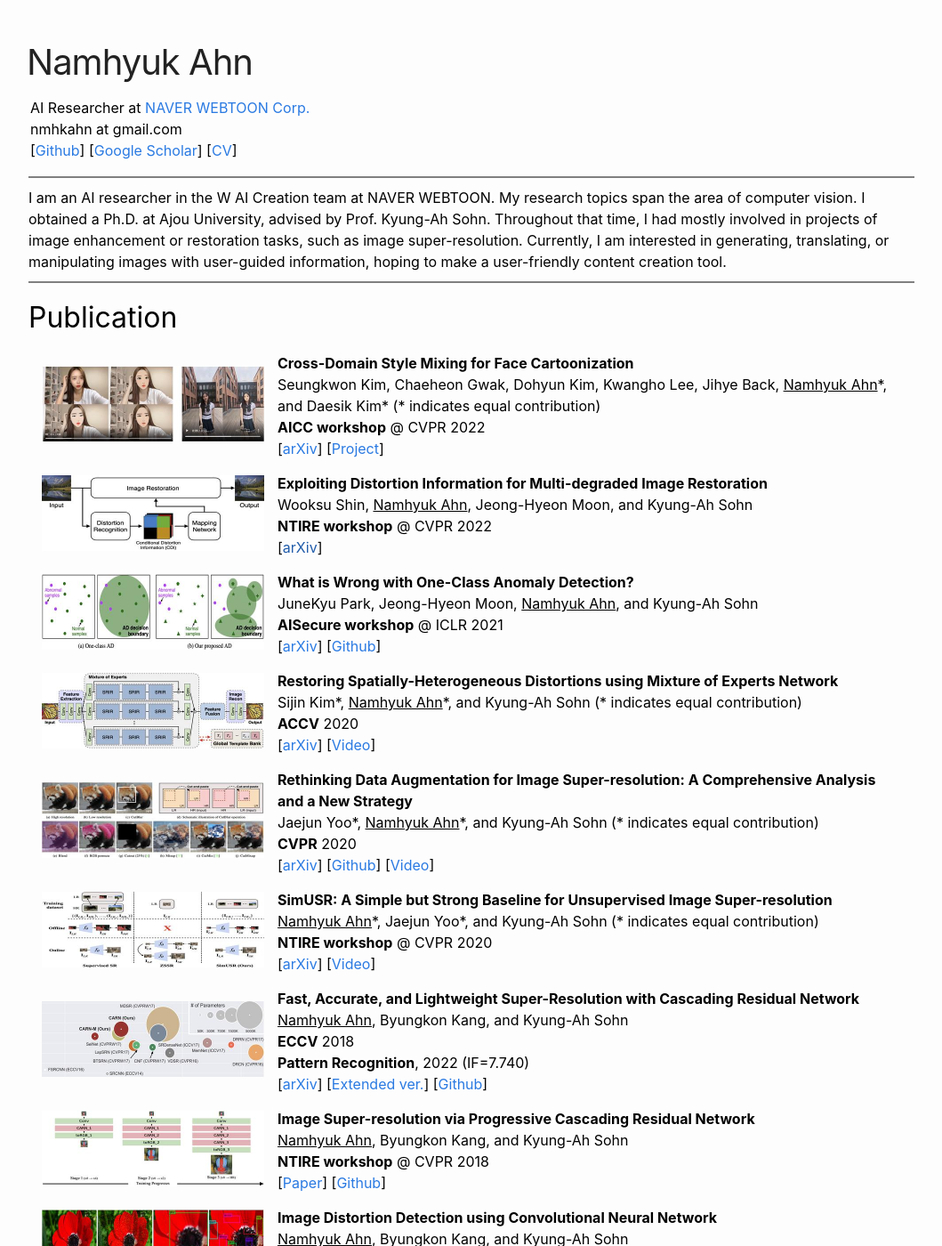
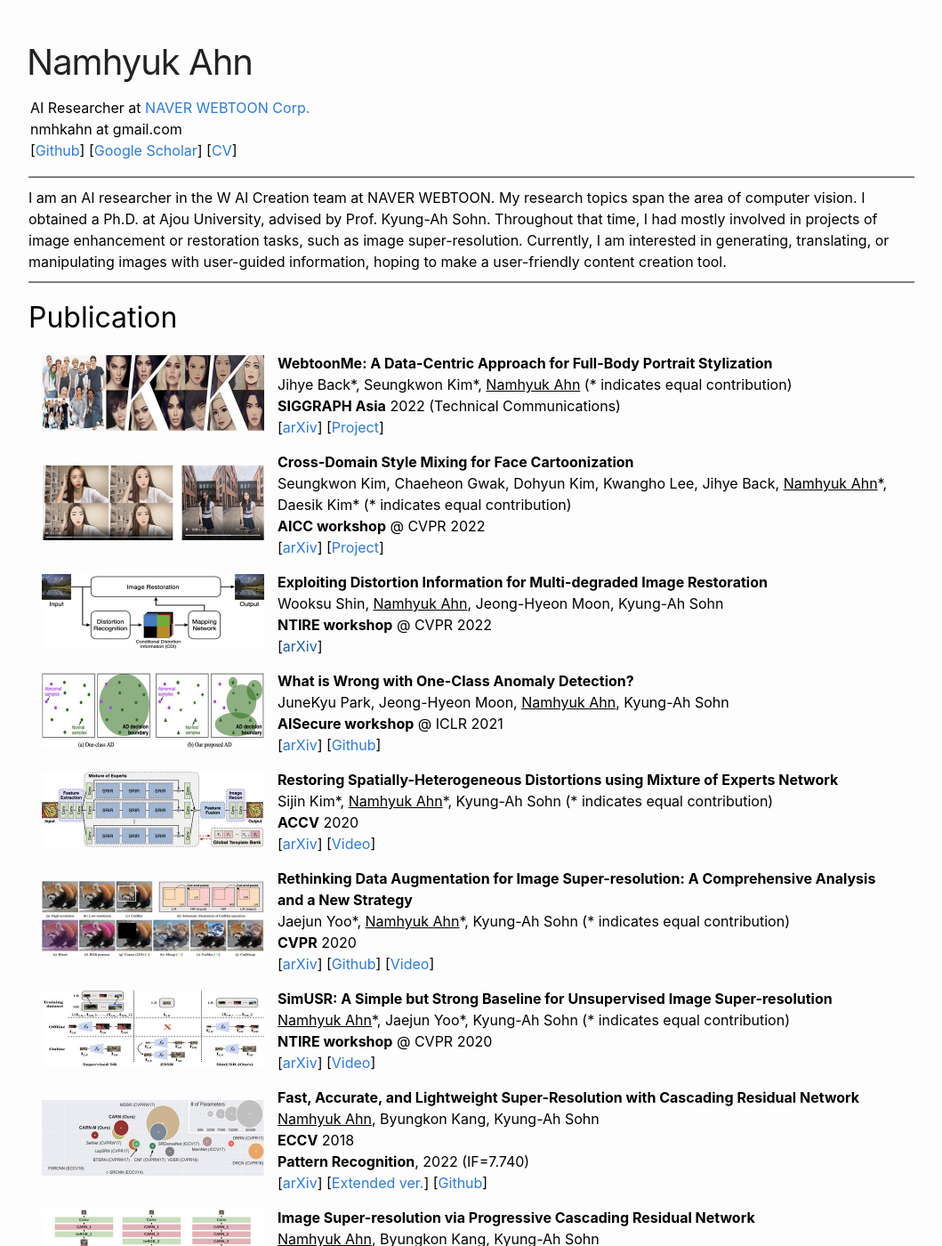
Before and after one commit to nmhkahn/nmhkahn.github.io, a Jekyll site: the page index.html, which Jekyll copies as it is, in a window 1280 px wide and 1400 px high. Shown: the whole window at 89% size, without its empty margins (110-1169 px from the left). Built offline with Jekyll 4.4.1, drawn with Linux system fonts in a browser that asks for light colours; some of the changed text lies outside the part shown.

Commit message:
Update CV

```diff
--- a/index.html
+++ b/index.html
@@ -49,11 +49,24 @@
     <table cellspacing="15"><tbody>
         <tr>
             <td width="25%" align=left>
+                <img width="250" height="85" src="./assets/paper/sa-tc22.jpg" border="0">
+            </td>
+            <td>
+                <b>WebtoonMe: A Data-Centric Approach for Full-Body Portrait Stylization</b><br>
+                Jihye Back*, Seungkwon Kim*, <u>Namhyuk Ahn</u> (* indicates equal contribution)<br>
+                <b>SIGGRAPH Asia</b> 2022 (Technical Communications)<br>
+                [<a href="https://arxiv.org/abs/2210.10335">arXiv</a>]
+                [<a href="https://github.com/webtoon/WebtoonMe">Project</a>]
+            </td>
+        </tr>
+
+        <tr>
+            <td width="25%" align=left>
                 <img width="250" height="85" src="./assets/paper/cvprw22b.jpg" border="0">
             </td>
             <td>
                 <b>Cross-Domain Style Mixing for Face Cartoonization</b><br>
-                Seungkwon Kim, Chaeheon Gwak, Dohyun Kim, Kwangho Lee, Jihye Back, <u>Namhyuk Ahn</u>*, and Daesik Kim* (* indicates equal contribution)<br>
+                Seungkwon Kim, Chaeheon Gwak, Dohyun Kim, Kwangho Lee, Jihye Back, <u>Namhyuk Ahn</u>*, Daesik Kim* (* indicates equal contribution)<br>
                 <b>AICC workshop</b> @ CVPR 2022<br>
                 [<a href="https://arxiv.org/abs/2205.12450">arXiv</a>]
                 [<a href="https://github.com/webtoon/WebtoonMe">Project</a>]
@@ -66,7 +79,7 @@
             </td>
             <td>
                 <b>Exploiting Distortion Information for Multi-degraded Image Restoration</b><br>
-                Wooksu Shin, <u>Namhyuk Ahn</u>, Jeong-Hyeon Moon, and Kyung-Ah Sohn<br>
+                Wooksu Shin, <u>Namhyuk Ahn</u>, Jeong-Hyeon Moon, Kyung-Ah Sohn<br>
                 <b>NTIRE workshop</b> @ CVPR 2022<br>
                 [<a href="">arXiv</a>]
             </td>
@@ -78,7 +91,7 @@
             </td>
             <td>
                 <b>What is Wrong with One-Class Anomaly Detection?</b><br>
-                JuneKyu Park, Jeong-Hyeon Moon, <u>Namhyuk Ahn</u>, and Kyung-Ah Sohn<br>
+                JuneKyu Park, Jeong-Hyeon Moon, <u>Namhyuk Ahn</u>, Kyung-Ah Sohn<br>
                 <b>AISecure workshop</b> @ ICLR 2021<br>
                 [<a href="https://arxiv.org/abs/2104.09793">arXiv</a>]
                 [<a href="https://github.com/JuneKyu/CLAD">Github</a>]
@@ -91,7 +104,7 @@
             </td>
             <td>
                 <b>Restoring Spatially-Heterogeneous Distortions using Mixture of Experts Network</b><br>
-                Sijin Kim*, <u>Namhyuk Ahn</u>*, and Kyung-Ah Sohn (* indicates equal contribution)<br>
+                Sijin Kim*, <u>Namhyuk Ahn</u>*, Kyung-Ah Sohn (* indicates equal contribution)<br>
                 <b>ACCV</b> 2020<br>
                 [<a href="http://arxiv.org/abs/2009.14563">arXiv</a>]
                 [<a href="https://youtu.be/BkcV3T2Tnvs">Video</a>]
@@ -104,7 +117,7 @@
             </td>
             <td>
                 <b>Rethinking Data Augmentation for Image Super-resolution: A Comprehensive Analysis and a New Strategy</b><br>
-                Jaejun Yoo*, <u>Namhyuk Ahn</u>*, and Kyung-Ah Sohn (* indicates equal contribution)<br>
+                Jaejun Yoo*, <u>Namhyuk Ahn</u>*, Kyung-Ah Sohn (* indicates equal contribution)<br>
                 <b>CVPR</b> 2020<br>
                 [<a href="https://arxiv.org/abs/2004.00448">arXiv</a>]
                 [<a href="https://github.com/clovaai/cutblur">Github</a>]
@@ -118,7 +131,7 @@
             </td>
             <td>
                 <b>SimUSR: A Simple but Strong Baseline for Unsupervised Image Super-resolution</b><br>
-                <u>Namhyuk Ahn</u>*, Jaejun Yoo*, and Kyung-Ah Sohn (* indicates equal contribution)<br>
+                <u>Namhyuk Ahn</u>*, Jaejun Yoo*, Kyung-Ah Sohn (* indicates equal contribution)<br>
                 <b>NTIRE workshop</b> @ CVPR 2020<br>
                 [<a href="https://arxiv.org/abs/2004.11020">arXiv</a>]
                 [<a href="https://youtu.be/WpiUdvn2-WQ">Video</a>]
@@ -131,7 +144,7 @@
             </td>
             <td>
                 <b>Fast, Accurate, and Lightweight Super-Resolution with Cascading Residual Network</b><br>
-                <u>Namhyuk Ahn</u>, Byungkon Kang, and Kyung-Ah Sohn<br>
+                <u>Namhyuk Ahn</u>, Byungkon Kang, Kyung-Ah Sohn<br>
                 <b>ECCV</b> 2018<br>
                 <b>Pattern Recognition</b>, 2022 (IF=7.740)<br>
                 [<a href="https://arxiv.org/abs/1803.08664">arXiv</a>]
@@ -146,7 +159,7 @@
             </td>
             <td>
                 <b>Image Super-resolution via Progressive Cascading Residual Network</b><br>
-                <u>Namhyuk Ahn</u>, Byungkon Kang, and Kyung-Ah Sohn<br>
+                <u>Namhyuk Ahn</u>, Byungkon Kang, Kyung-Ah Sohn<br>
                 <b>NTIRE workshop</b> @ CVPR 2018<br>
                 [<a href="http://openaccess.thecvf.com/content_cvpr_2018_workshops/papers/w13/Ahn_Image_Super-Resolution_via_CVPR_2018_paper.pdf">Paper</a>]
                 [<a href="https://github.com/nmhkahn/NTIRE2018">Github</a>]
@@ -159,7 +172,7 @@
             </td>
             <td>
                 <b>Image Distortion Detection using Convolutional Neural Network</b><br>
-                <u>Namhyuk Ahn</u>, Byungkon Kang, and Kyung-Ah Sohn<br>
+                <u>Namhyuk Ahn</u>, Byungkon Kang, Kyung-Ah Sohn<br>
                 <b>ACPR</b> 2017<br>
                 [<a href="https://arxiv.org/abs/1805.10881">arXiv</a>]
             </td>
```
Also changed, not shown: assets/paper/sa-tc22.jpg (added), 1 other file.
